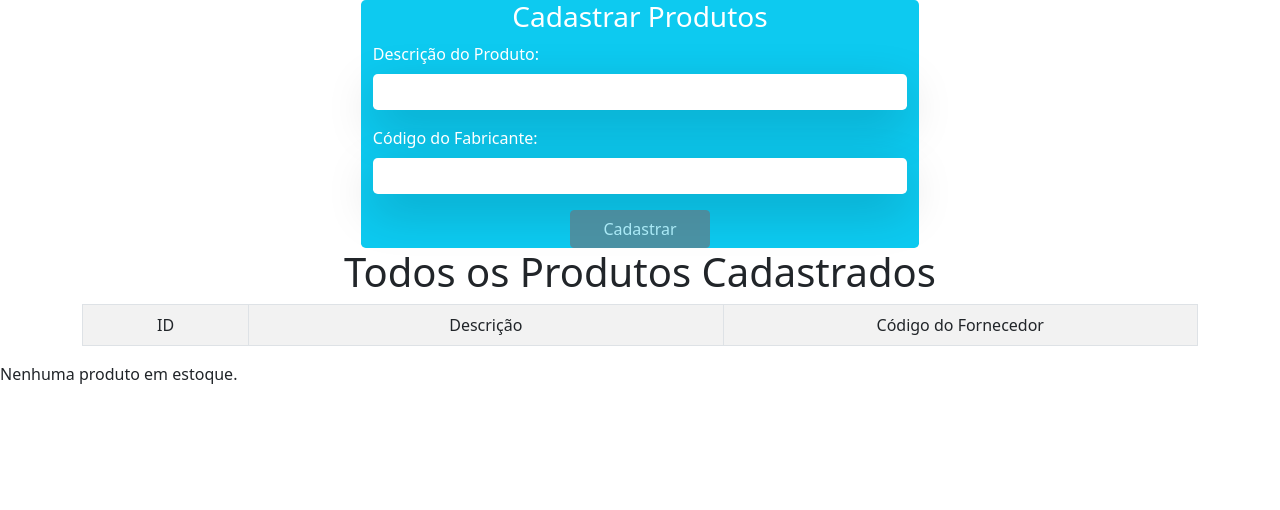
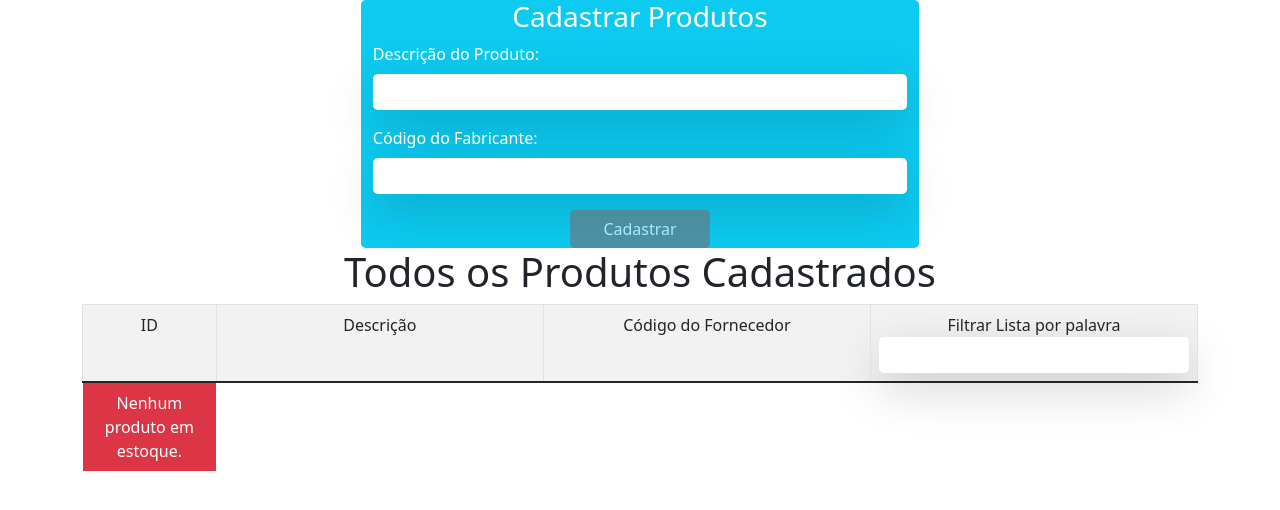
Before and after one commit to Malengo/StockInAngular, an Angular app: page / in a window 1280 px wide. Shown: the top 510 px of the page. Built offline with nearby package versions, Linux system fonts and the light colour scheme.

Commit message:
Create the filter for the products table

```diff
--- a/src/app/list-product/list-product.component.html
+++ b/src/app/list-product/list-product.component.html
@@ -13,8 +13,13 @@
         <td class="text-center" style="width: 200px">
           <span>Código do Fornecedor</span>
         </td>
+        <td class="text-center" style="width: 200px">
+          <span>Filtrar Lista por palavra</span><input type="text" class="form-control rounded-3 shadow-lg  border-0" [(ngModel)] = "filterDescription"  (keyup)="filterByDescription($event)">
+        </td>
       </tr>
-      <tr *ngFor="let allProducts of products">
+      </tbody>
+<tbody *ngIf="!showPane">
+      <tr *ngFor="let allProducts of products"  >
         <td style="width: 70px" class="text-center">
           <span>{{ allProducts.idProduct }}</span>
         </td>
@@ -26,6 +31,20 @@
         </td>
       </tr>
     </tbody>
+      <tbody *ngIf="showPane">
+       <tr *ngFor="let allProduct of productsOfFilter" >
+        <td style="width: 70px" class="text-center">
+          <span>{{ allProduct.idProduct }}</span>
+        </td>
+        <td class="text-center" style="width: 200px">
+          <span>{{ allProduct.description }}</span>
+        </td>
+        <td class="text-center" style="width: 200px">
+          <span>{{ allProduct.codeMaker }}</span>
+        </td>
+      </tr>
+      </tbody>
+      <tbody><div class="bg-danger text-white"><p *ngIf="products.length == 0">Nenhum produto em estoque.</p></div></tbody>
+
   </table>
 </div>
-<p *ngIf="products.length == 0">Nenhuma produto em estoque.</p>
```
